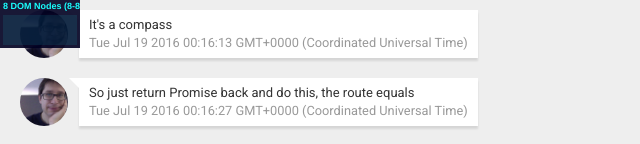
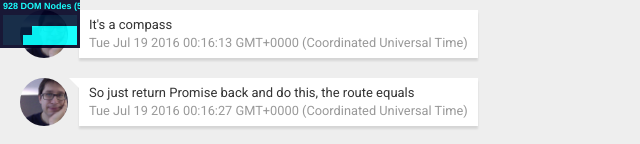
Before and after one commit to RubenVerborgh/FastScroller, a plain HTML site: page index.html in a window 1280 px wide. Shown: the top 144 px of the page, without its empty margins (0-640 px from the left). Drawn offline with Linux system fonts and the light colour scheme.

Commit message:
Fix typo, kind of

```diff
--- a/index.html
+++ b/index.html
@@ -172,7 +172,7 @@ function numDomNodes(node) {
   if(!node.children || node.children.length == 0)
     return 0;
   var childrenCount = Array.from(node.children).map(numDomNodes);
-  return node.children.length + childrenCount.reduce(function(p, c){ return p + c, 0;});
+  return node.children.length + childrenCount.reduce(function(p, c){ return p + c; }, 0);
 }
 
 document.addEventListener('DOMContentLoaded', function() {
```
